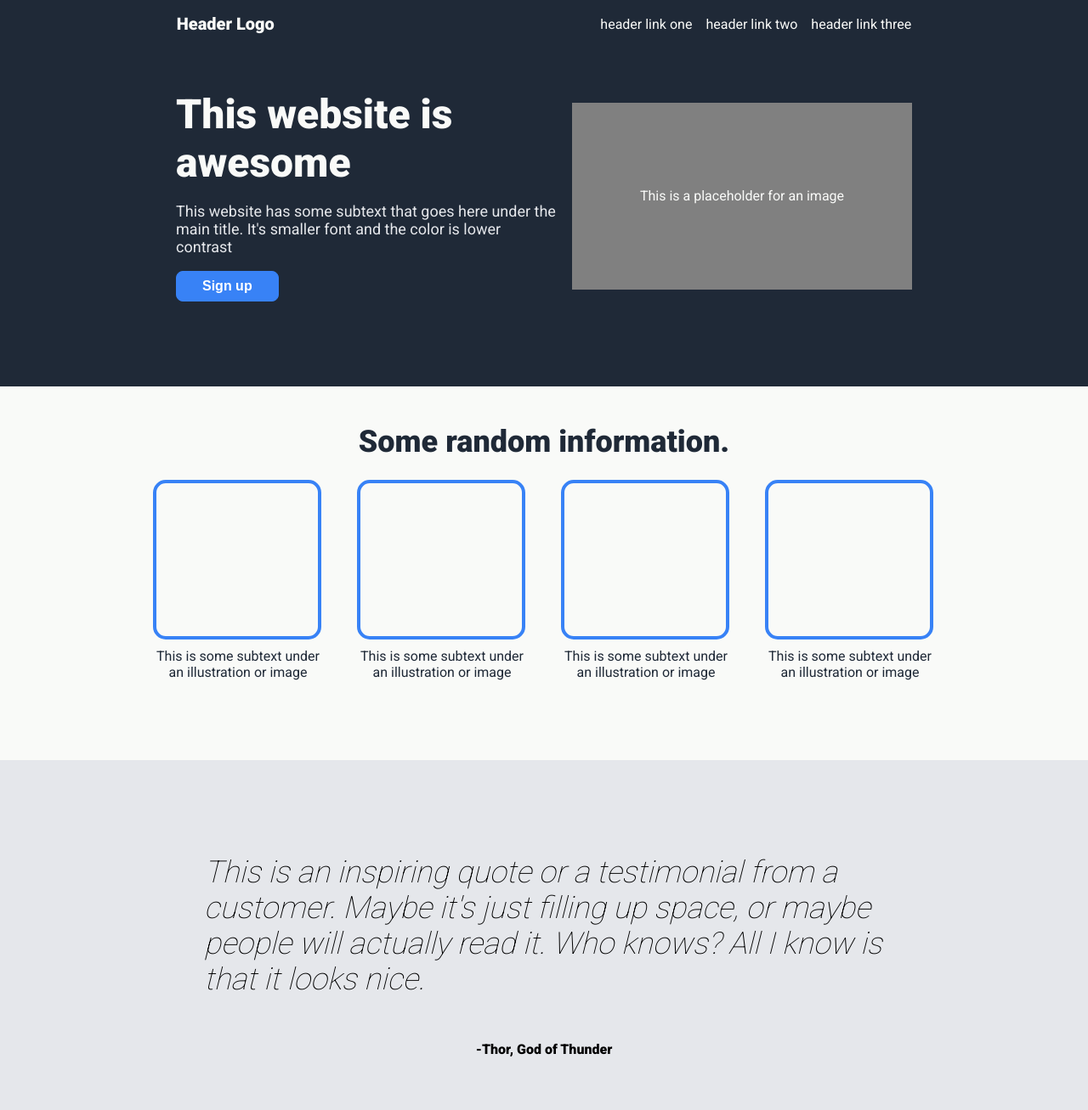
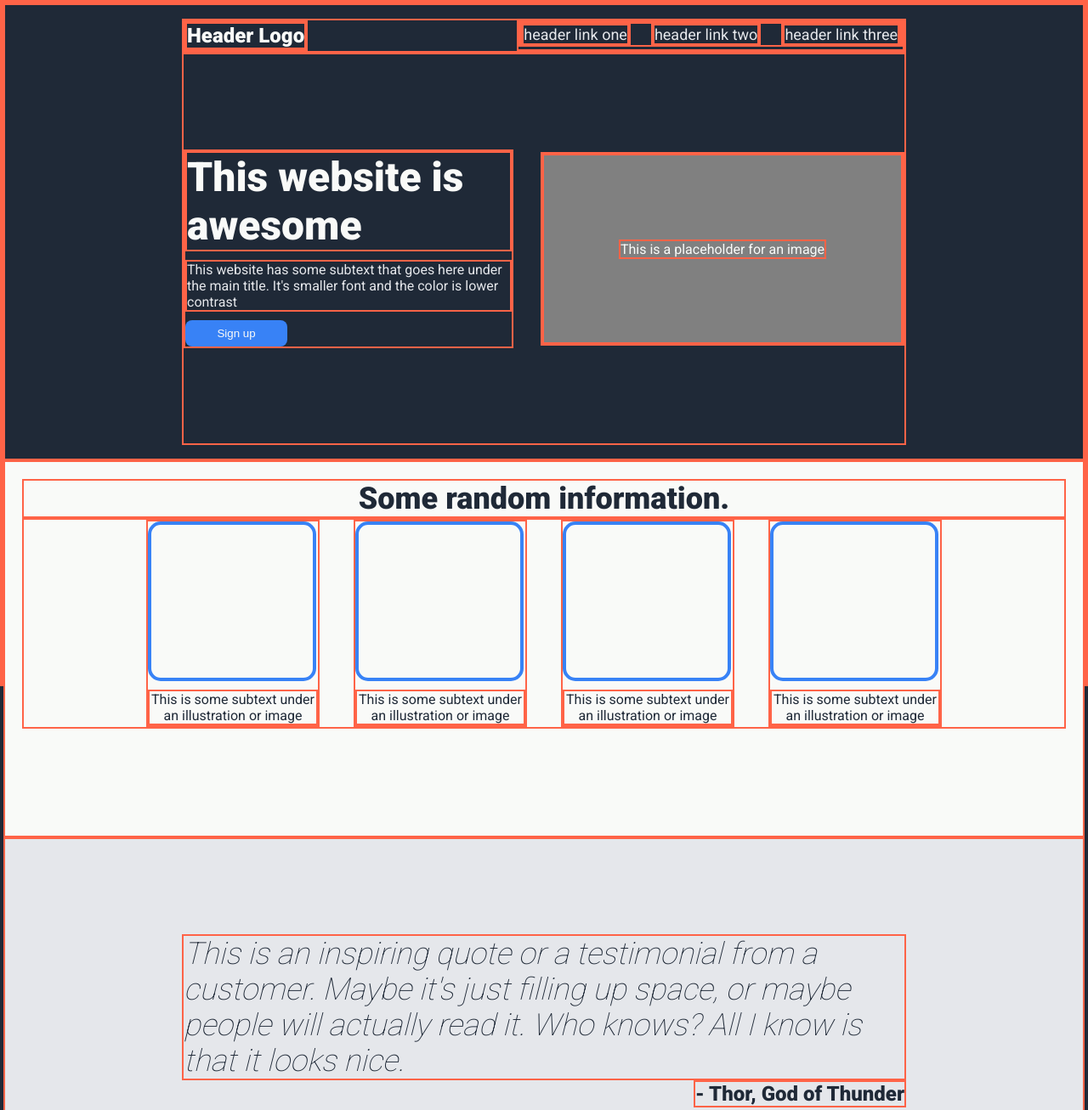
Before and after one commit to xPapashi/Landing-Page, a plain HTML site: page index.html in a window 1280 px wide. Shown: the top 1307 px of the page at 85% size. Drawn offline with Linux system fonts and the light colour scheme.

Commit message:
Fix issue with header & quote alignment

```diff
--- a/index.html
+++ b/index.html
@@ -8,7 +8,9 @@
 
     <title>Landing Page</title>
   </head>
+
   <body>
+    <header>
       <div class="header">
         <div class="left">
           <div class="logo">Header Logo</div>
@@ -21,19 +23,24 @@
           </ul>
         </div>
       </div>
-    <div class="main">
+
       <div class="container-top">
-        <div class="info">
+        <div class="left">
           <div class="textTop">This website is awesome</div>
           <p>
             This website has some subtext that goes here under the main title.
             It's smaller font and the color is lower contrast
           </p>
-          <button class="signUp">Sign up</button>
+          <button class="secondary">Sign up</button>
         </div>
-        <div class="placeholder">This is a placeholder for an image</div>
+        <div class="right">
+          <div class="placeholder">
+            <div class="placeholder-text">This is a placeholder for an image</div>
           </div>
         </div>
+      </div>
+    </header>
+
     <div class="container-mid">
       <h1>Some random information.</h1>
       <div class="container-cards">
@@ -63,14 +70,16 @@
         </div>
       </div>
     </div>
+
     <div class="container-quote">
-      <p class="quote">
+      <em>
         This is an inspiring quote or a testimonial from a customer. Maybe it's
         just filling up space, or maybe people will actually read it. Who knows?
         All I know is that it looks nice.
-      </p>
-      <p class="author">-Thor, God of Thunder</p>
+      </em>
+      <p>- Thor, God of Thunder</p>
     </div>
+
     <div class="container-bot">
       <div class="blue-box">
         <div class="boxText">
@@ -82,6 +91,7 @@
         <button class="signUpV2">Sign up</button>
       </div>
     </div>
+
     <div class="footer">Copyright C xPapashi with The Odin Project 2021</div>
   </body>
 </html>
--- a/style.css
+++ b/style.css
@@ -1,68 +1,76 @@
 @import url("https://fonts.googleapis.com/css2?family=Roboto:wght@100;400;900&display=swap");
 
 body {
-  margin: 0;
   height: 100vh;
   font-family: "Roboto", sans-serif;
   background-color: #1f2937;
 }
 
-.main {
-  display: flex;
-  flex-direction: column;
+* {
+  border: 2px solid tomato;
+  margin: 0;
 }
 
-/* Header Logo */
+/* Header */
+
+header {
+  padding: 1em 13em;
+}
+
+/* LOGO & NAVIGATION */
 
 .header {
   display: flex;
-  justify-content: space-around;
-  padding: 16px;
+  justify-content: space-between;
   color: #f9faf8;
-  margin-bottom: 50px;
 }
 
 .header .logo {
   font-weight: 900;
-  font-size: 20px;
+  font-size: 24px;
 }
 
 ul {
   list-style: none;
   display: flex;
-  gap: 16px;
+  gap: 1.5em;
   margin: 0;
   padding: 0;
 }
 
 a {
+  font-size: 18px;
   text-decoration: none;
-  color: #f9faf8;
+  color: #e5e7eb;
 }
 
-.left,
+/* .left,
 .right {
   display: flex;
   align-items: center;
   gap: 16px;
-}
+} */
 
 /* Header Top */
 
 .container-top {
-  flex: 1;
   display: flex;
   justify-content: center;
   align-items: center;
-  gap: 16px;
-  margin-bottom: 100px;
+  gap: 2em;
+  padding: 7em 0;
 }
 
-.info {
+.container-top .left {
   display: flex;
   flex-direction: column;
-  align-items: flex-start;
-  width: 450px;
+  gap: 10px;
+  color: #E5E7EB;
+}
+
+.container-top .right {
+  flex-shrink: 0;
+  width: 50%;
 }
 
 .textTop {
@@ -71,32 +79,24 @@ a {
   color: #f9faf8;
 }
 
-.info p {
-  font-size: 18px;
-  color: #e5e7eb;
+button {
+  padding: 8px 1em;
+  width: 120px;
+  border-radius: 8px;
+  background-color: #3882f6;
 }
 
-button {
-  padding: 8px 30px;
-  border-radius: 8px;
-}
-
-button.signUp {
-  background-color: #3882f6;
-  color: white;
-  border: 1px solid #3882f6;
-  font-weight: bold;
-  font-size: 16px;
+.container-top button {
+  border: none;
+  color: #f9faf8;
 }
 
 .placeholder {
   display: flex;
-  flex-shrink: 0;
   background-color: gray;
   color: #f9faf8;
   justify-content: center;
   align-items: center;
-  width: 400px;
   height: 220px;
 }
 
@@ -141,16 +141,28 @@ button.signUp {
 /* Quote Section */
 
 .container-quote {
-  height: 400px;
   display: flex;
   flex-direction: column;
   justify-content: center;
-  align-items: center;
   background-color: #e5e7eb;
-  padding: 20px;
+  padding: 7em 13em;
 }
 
-.quote {
+.container-quote em {
+  font-size: 36px;
+  font-weight: 100;
+  color: #1f2937;
+}
+
+.container-quote p {
+  align-self: flex-end;
+  font-weight: bolder;
+  font-size: 24px;
+  color: #1f2937;
+  margin: 0;
+}
+
+/* .quote {
   font-size: 36px;
   font-weight: 300;
   font-style: italic;
@@ -158,8 +170,9 @@ button.signUp {
 }
 
 .author {
+  align-self: flex-end;
   font-weight: 600;
-}
+} */
 
 /* Bottom Sign up Section */
 
```
Lines whose indentation alone changed are shown as unchanged.
